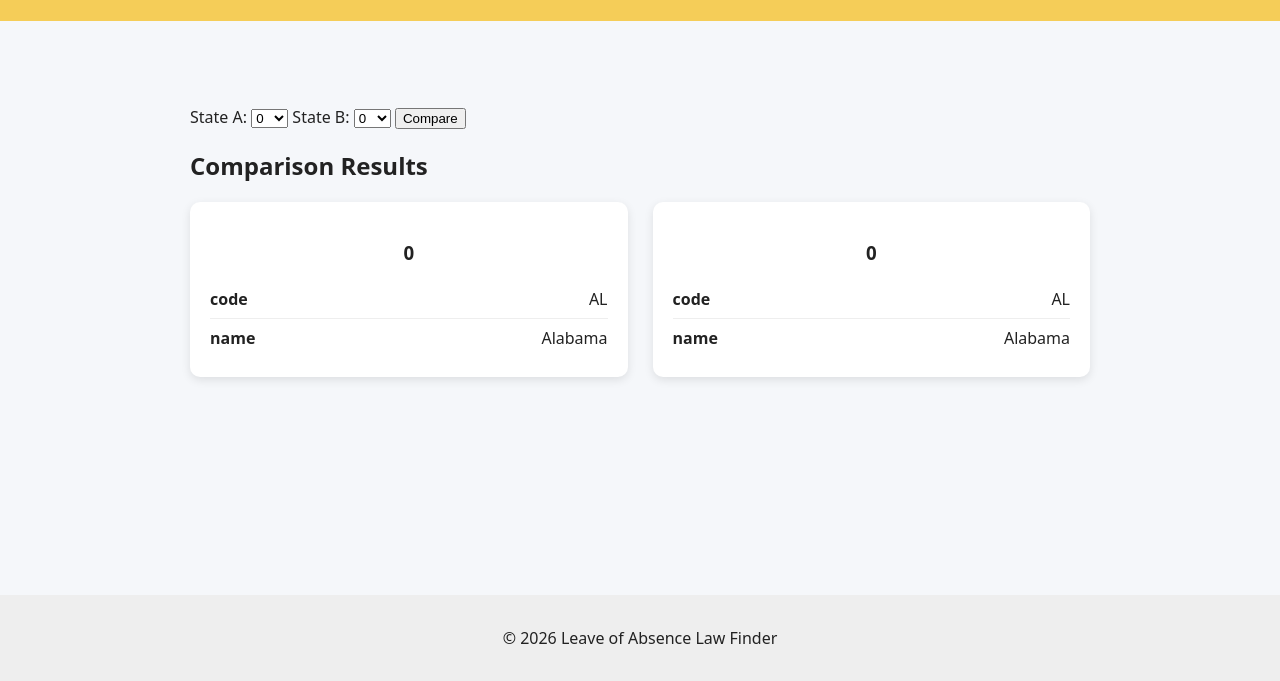
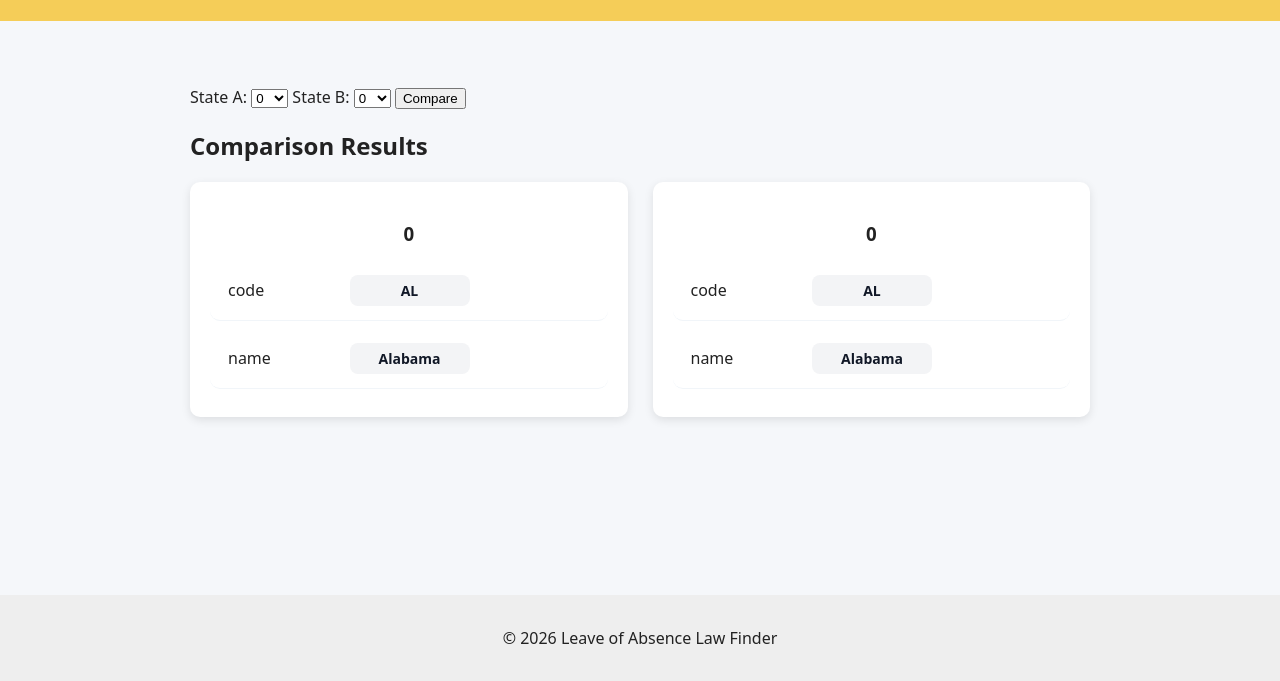
Before and after one commit to Twebb2590/Leave-of-Absence-Law-Finder, a plain HTML site: page compare.html in a window 1280 px wide. Both pictures are taken after a click on the button "Compare". Shown: the part 189-870 px from the top of the page. Drawn offline with Linux system fonts and the light colour scheme.

Commit message:
Update styles.css
Compare Row Style

```diff
--- a/styles.css
+++ b/styles.css
@@ -730,23 +730,40 @@ body {
 }
 
 .compare-row {
-    display: flex;
-    justify-content: space-between;
-    padding: 8px 0;
-    border-bottom: 1px solid #eee;
+  display: grid;
+  grid-template-columns: 1fr 120px 120px;
+  align-items: center;
+  padding: 14px 18px;
+  background: #ffffff;
+  border-bottom: 1px solid #f1f5f9;
+  border-radius: 10px;
+  margin-bottom: 8px;
+  transition: background 0.2s ease, transform 0.15s ease;
 }
 
-.compare-row:last-child {
-    border-bottom: none;
+.compare-row:hover {
+  background: #f9fafb;
+  transform: translateY(-1px);
 }
 
-.compare-label {
-    font-weight: bold;
+.compare-row-title {
+  font-size: 15px;
+  font-weight: 600;
+  color: #111827;
 }
 
 .compare-value {
-    text-align: right;
+  display: flex;
+  justify-content: center;
+  align-items: center;
+  font-size: 14px;
+  font-weight: 600;
+  color: #111827;
+  background: #f3f4f6;
+  border-radius: 8px;
+  padding: 6px 10px;
 }
+
 
 .yes {
     color: #2e8b57;
```
